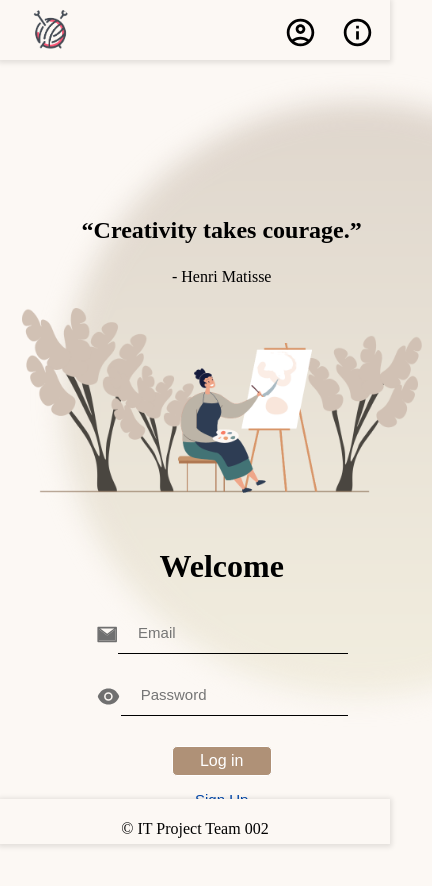
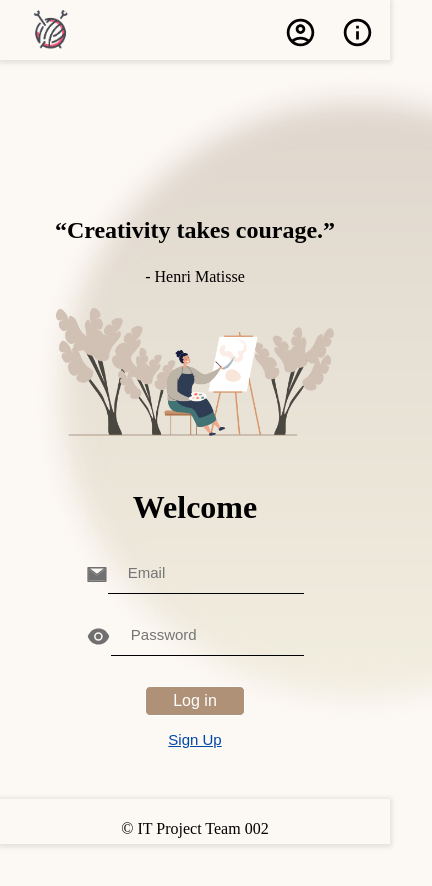
Before and after one commit to IT-Project-002/Frontend, a React (Create React App) app: page /user/login in a window 390 px wide. Shown: the top 886 px of the page, 432 px wide, since content can reach past the window. Built offline with nearby package versions, Linux system fonts and the light colour scheme.

Commit message:
try fix zoom in

```diff
--- a/src/css/login.css
+++ b/src/css/login.css
@@ -113,8 +113,9 @@ input[type="text"]:focus {
   }
 
   .today-container img {
-    max-width: 500px;
+    max-width: 80%;
     height: auto;
+    object-fit: cover;
   }
 }
 
@@ -131,7 +132,8 @@ input[type="text"]:focus {
   }
 
   .today-container img {
-    max-width: 400px;
+    max-width: 80%;
     height: auto;
+    object-fit: cover;
   }
 }
```
